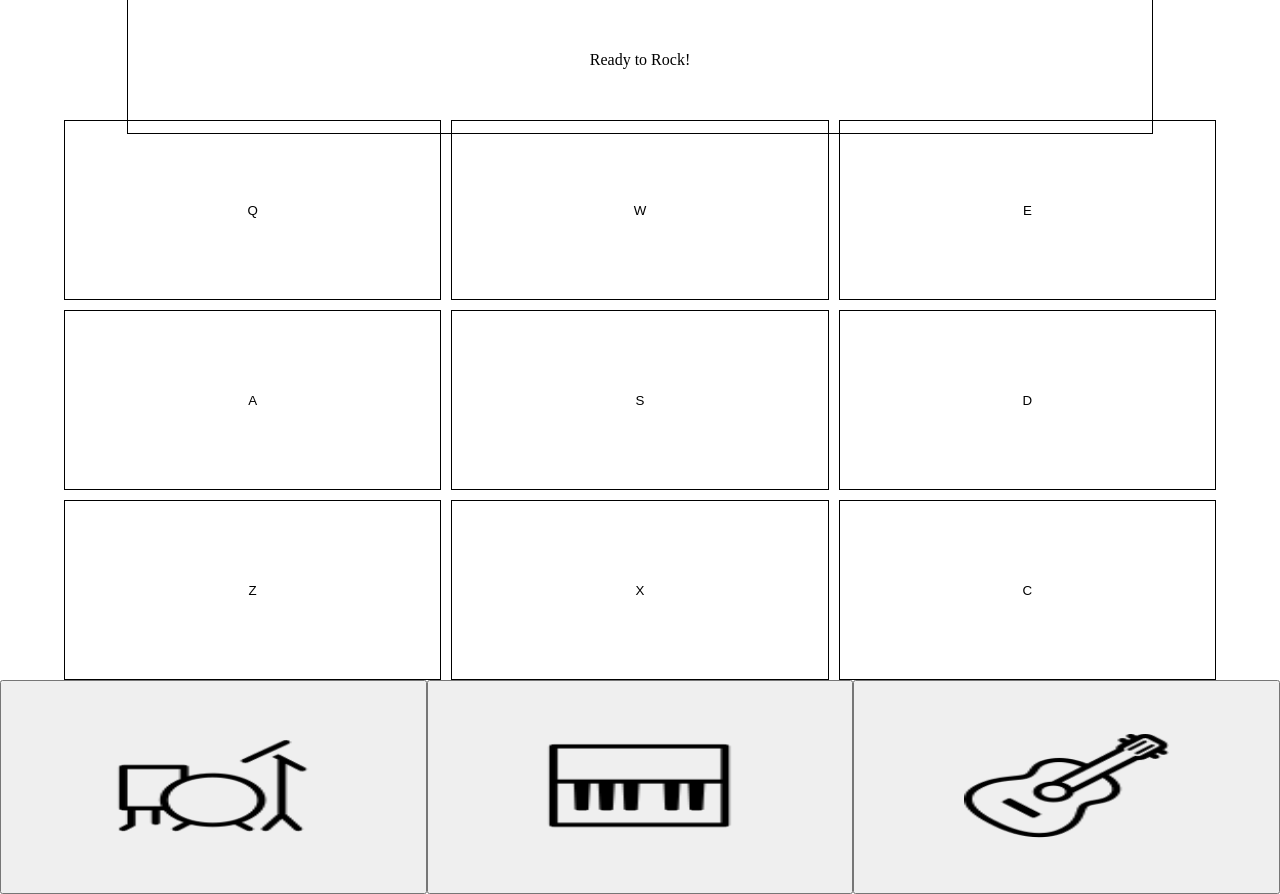
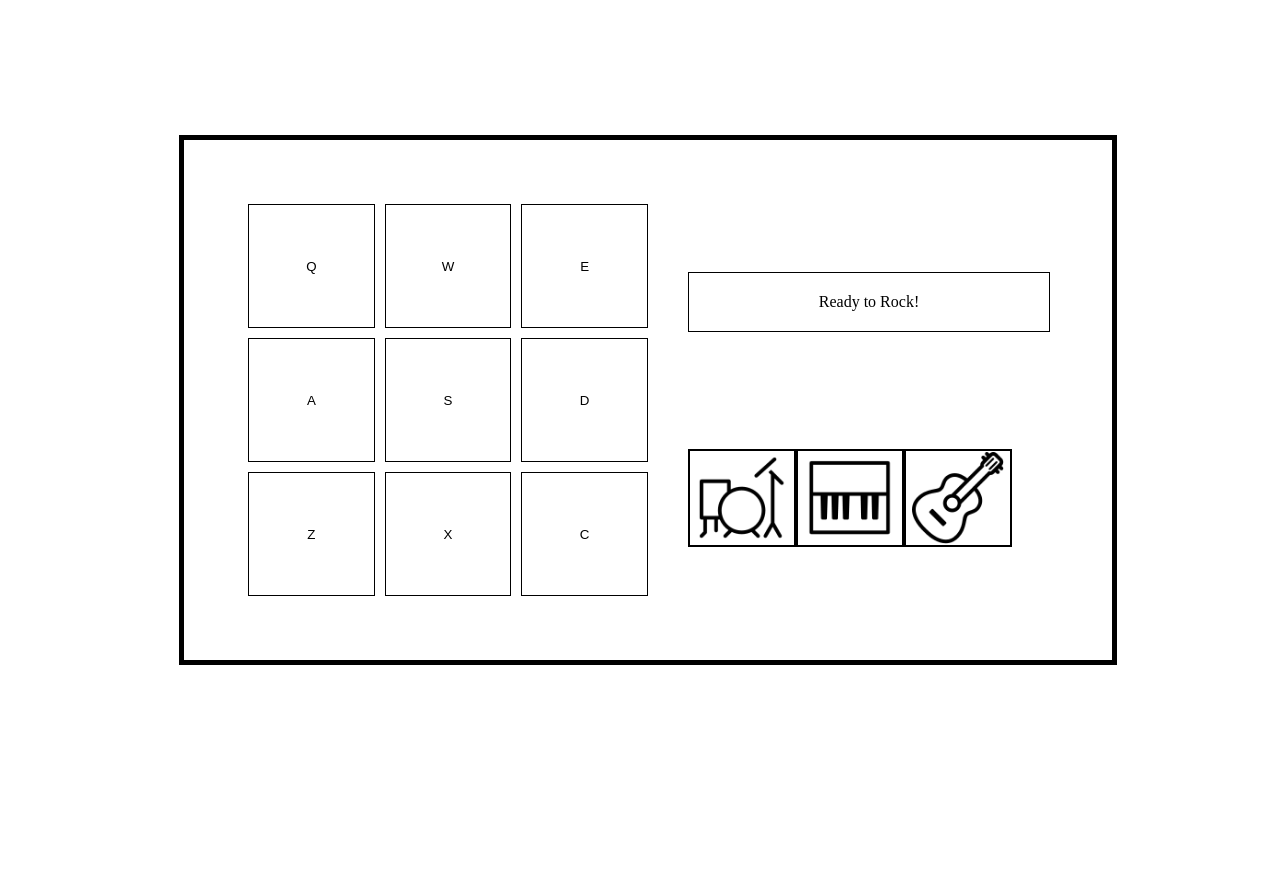
Before and after one commit to kyleyasumiishi/drum-machine, a React (Create React App) app: page / in a window 1280 px wide. After the commit the page ends 800 px from the top, so only its background shows below. Built offline with nearby package versions, Linux system fonts and the light colour scheme.

Commit message:
Added styling for desktop and mobile

```diff
--- a/src/css/App.css
+++ b/src/css/App.css
@@ -1,3 +1,4 @@
+@media (max-width: 420px) {
   html,
 body,
 #root,
@@ -17,10 +18,12 @@ body,
 
   #text {
     width: 70%;
+    max-height: 70%;
     border: 1px solid black;
     margin: auto;
     padding: 5%;
     text-align: center;
+    box-sizing: border-box;
   }
 
   .drumpad-container {
@@ -31,6 +34,7 @@ body,
     grid-template-columns: repeat(3, 1fr);
     grid-template-rows: repeat(3, 1fr);
     grid-gap: 10px;
+    box-sizing: border-box;
   }
 
   .drum-pad {
@@ -39,15 +43,101 @@ body,
   }
 
   .instrument-container {
-  width: 100%;
+    width: 90%;
     height: 15%;
+    padding-top: 2%;
     display: grid;
     grid-template-columns: repeat(3, 1fr);
+    grid-gap: 10px;
+    margin: auto;
+    box-sizing: border-box;
+  }
+
+  .instrument {
+    background-color: white;
+    -webkit-appearance: none;
+    border: none;
   }
 
   .instrument img {
     height: 50%;
     width: 50%;
   }
+}
+@media (min-width: 421px) {
+  html,
+body,
+#root {
+    width: 100%;
+    height: 100%;
+    display: flex;
+    flex-direction: column;
+    justify-content: center;
+  }
+
+  #drum-machine {
+    width: 80%;
+    height: 50%;
+    margin: auto;
+    max-height: 800px;
+    max-width: 800px;
+    display: grid;
+    grid-template-columns: 50% 50%;
+    grid-template-rows: 50% 50%;
+    border: 5px solid black;
+    padding: 5%;
+  }
+
+  .drumpad-container {
+    grid-column-start: 1;
+    grid-row-start: 1;
+    grid-row-end: 3;
+    display: grid;
+    grid-template-columns: repeat(3, 1fr);
+    grid-template-rows: repeat(3, 1fr);
+    grid-gap: 10px;
+  }
+
+  .drum-pad {
+    max-width: 150px;
+    border: 1px solid black;
+    background-color: transparent;
+  }
+
+  #display {
+    width: 100%;
+    display: flex;
+    flex-direction: column;
+    justify-content: center;
+  }
+
+  #text {
+    width: 90%;
+    border: 1px solid black;
+    margin-left: 10%;
+    text-align: center;
+    padding-top: 5%;
+    padding-bottom: 5%;
+  }
+
+  .instrument-container {
+    width: 90%;
+    margin-left: 10%;
+    display: flex;
+    align-items: center;
+  }
+
+  .instrument {
+    height: 50%;
+    background-color: white;
+    -webkit-appearance: none;
+    border: 2px solid black;
+  }
+
+  .instrument img {
+    height: 100%;
+    width: 100%;
+  }
+}
 
 /*# sourceMappingURL=App.css.map */
--- a/src/js/containers/InstrumentContainer.js
+++ b/src/js/containers/InstrumentContainer.js
@@ -12,14 +12,19 @@ class InstrumentContainer extends Component {
     this.handleClick = this.handleClick.bind(this);
   }
 
+  // could just change className and have a separate css rule
   handleClick(event) {
+    // console.log("event.target:", event.target.tagName);
     const nodeList = document.querySelectorAll(".instrument");
     for (let i = 0; i < nodeList.length; i++) {
       const instrumentButton = nodeList[i];
       instrumentButton.style.backgroundColor = "transparent";
     }
-    const selectedButton = event.target.parentNode;
-    console.log(selectedButton);
+
+    // if click image, selectedButton is button. If click button, selectedButton is container
+    const selectedButton =
+      event.target.tagName === "IMG" ? event.target.parentNode : event.target;
+    console.log("selectedButton:", selectedButton);
     selectedButton.style.backgroundColor = "blue";
     this.props.selectInstrument(event);
     return;
--- a/src/scss/main.scss
+++ b/src/scss/main.scss
@@ -1,3 +1,4 @@
+@media (max-width: 420px) {
   html,
   body,
   #root,
@@ -17,10 +18,12 @@ body,
 
   #text {
     width: 70%;
+    max-height: 70%;
     border: 1px solid black;
     margin: auto;
     padding: 5%;
     text-align: center;
+    box-sizing: border-box;
   }
 
   .drumpad-container {
@@ -31,6 +34,7 @@ body,
     grid-template-columns: repeat(3, 1fr);
     grid-template-rows: repeat(3, 1fr);
     grid-gap: 10px;
+    box-sizing: border-box;
   }
 
   .drum-pad {
@@ -39,10 +43,20 @@ body,
   }
 
   .instrument-container {
-  width: 100%;
+    width: 90%;
     height: 15%;
+    padding-top: 2%;
     display: grid;
     grid-template-columns: repeat(3, 1fr);
+    grid-gap: 10px;
+    margin: auto;
+    box-sizing: border-box;
+  }
+
+  .instrument {
+    background-color: white;
+    -webkit-appearance: none;
+    border: none;
   }
 
   .instrument {
@@ -51,3 +65,82 @@ body,
       width: 50%;
     }
   }
+}
+
+@media (min-width: 421px) {
+  html,
+  body,
+  #root {
+    width: 100%;
+    height: 100%;
+    display: flex;
+    flex-direction: column;
+    justify-content: center;
+  }
+
+  #drum-machine {
+    width: 80%;
+    height: 50%;
+    margin: auto;
+    max-height: 800px;
+    max-width: 800px;
+    display: grid;
+    grid-template-columns: 50% 50%;
+    grid-template-rows: 50% 50%;
+    border: 5px solid black;
+    padding: 5%;
+  }
+
+  .drumpad-container {
+    grid-column-start: 1;
+    grid-row-start: 1;
+    grid-row-end: 3;
+    display: grid;
+    grid-template-columns: repeat(3, 1fr);
+    grid-template-rows: repeat(3, 1fr);
+    grid-gap: 10px;
+  }
+
+  .drum-pad {
+    max-width: 150px;
+    border: 1px solid black;
+    background-color: transparent;
+  }
+
+  #display {
+    width: 100%;
+    display: flex;
+    flex-direction: column;
+    justify-content: center;
+  }
+
+  #text {
+    width: 90%;
+    border: 1px solid black;
+    margin-left: 10%;
+    text-align: center;
+    padding-top: 5%;
+    padding-bottom: 5%;
+  }
+
+  .instrument-container {
+    width: 90%;
+    margin-left: 10%;
+    display: flex;
+    align-items: center;
+  }
+
+  .instrument {
+    height: 50%;
+    background-color: white;
+    -webkit-appearance: none;
+    border: 2px solid black;
+  }
+
+  .instrument {
+    img {
+      height: 100%;
+      width: 100%;
+    }
+  }
+}
```
Also changed, not shown: sandbox.js (deleted, +0 -9 lines), 1 other file (tests, documents, lock files or other folders). Lines whose indentation alone changed are shown as unchanged.
